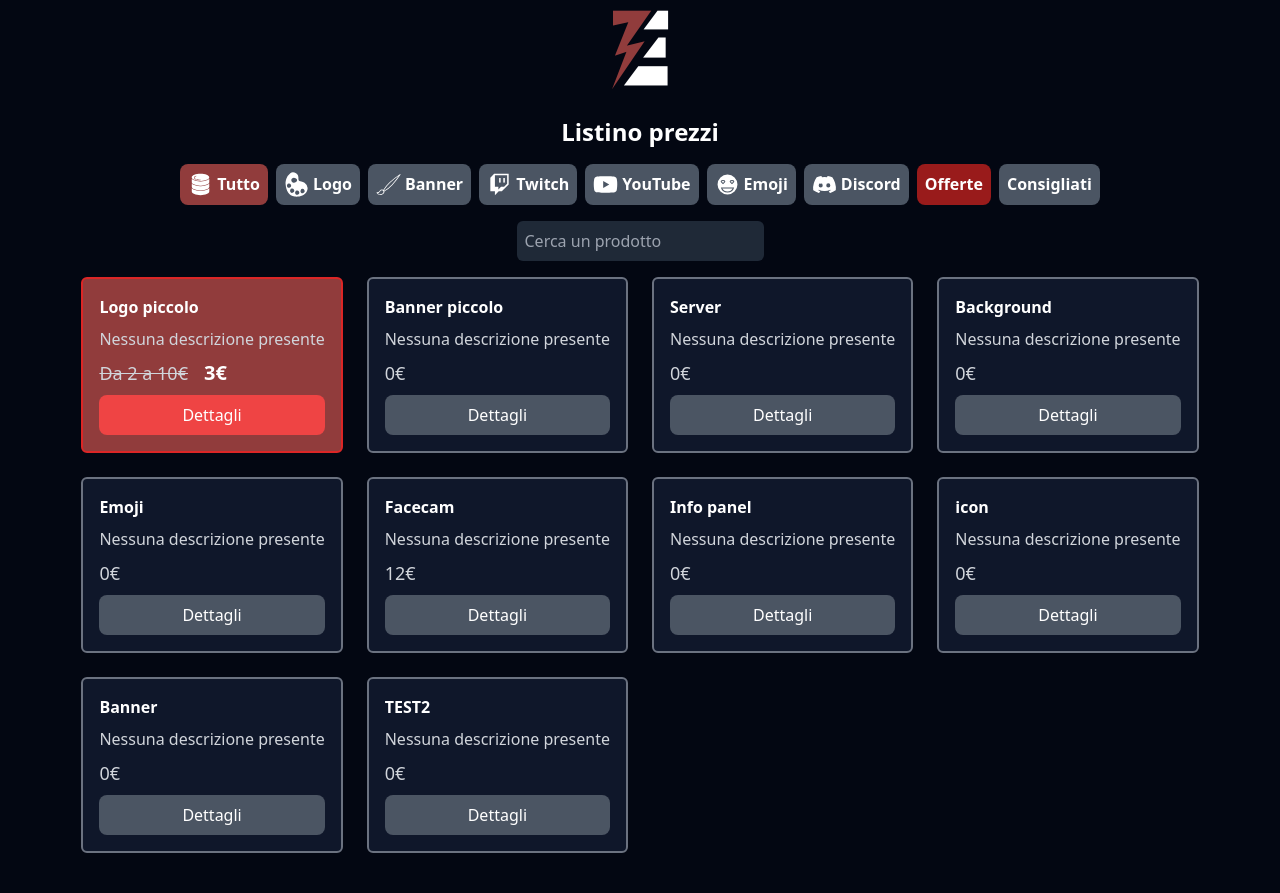
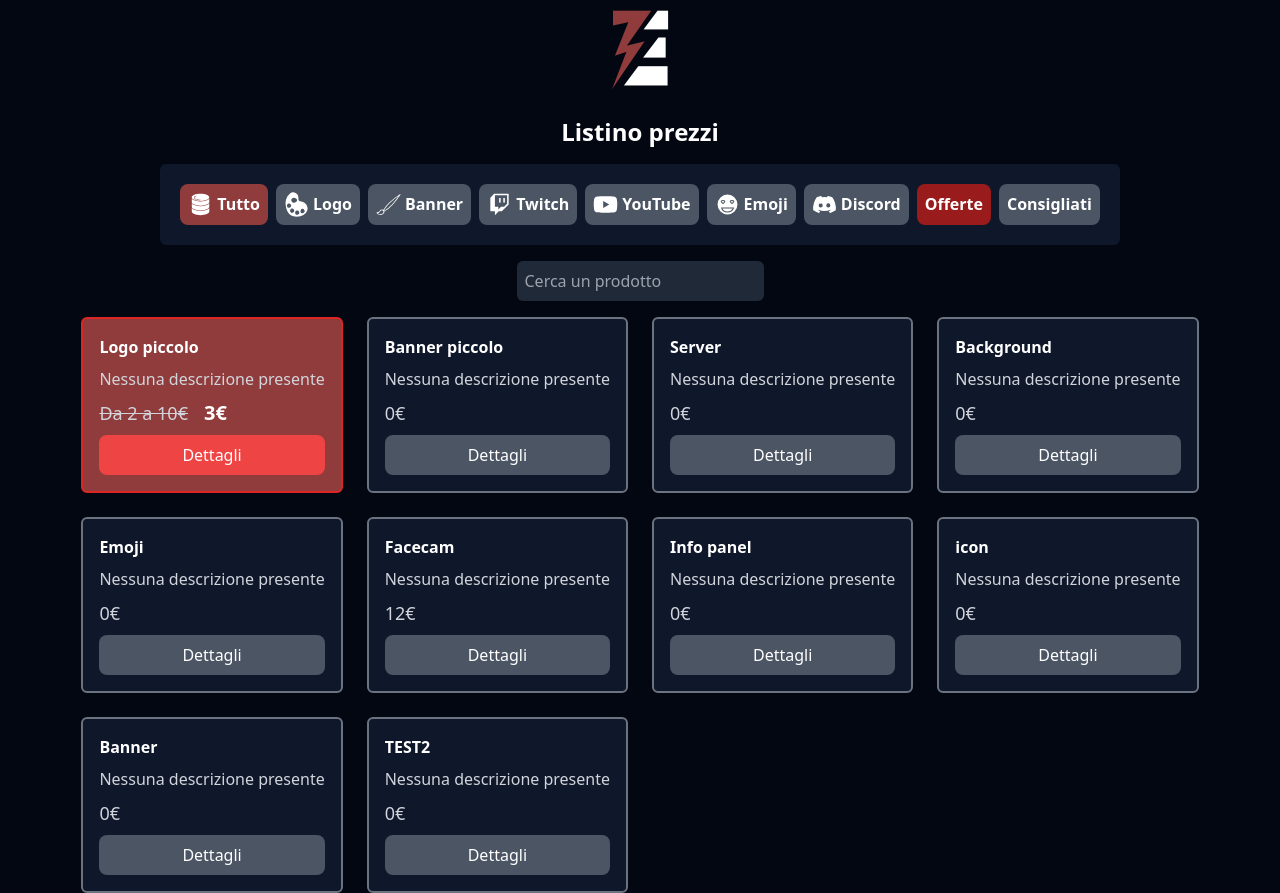
Before and after one commit to AESTHETICADESIGNERS/listino-prezzi, a website: page docs/index.html in a window 1280 px wide. Before the commit the page ends 853 px from the top, so only its background shows below. Drawn offline with Linux system fonts and the light colour scheme.

Commit message:
box rotondo per i pulsanti delle categorie

```diff
--- a/docs/index.html
+++ b/docs/index.html
@@ -14,7 +14,7 @@
     <div class="container mx-auto px-2 flex flex-col items-center gap-4">
         <img class="logo" src="logo.png" alt="" width="100px" height="100px">
         <h1 class="text-2xl font-semibold text-white">Listino prezzi</h1>
-        <div class="flex flex-wrap justify-center gap-2" id="categories">
+        <div class="flex flex-wrap justify-center gap-2 p-5 rounded-md bg-slate-900" id="categories">
             <button class="flex gap-1 bg-[#913c3c] primary p-2 rounded-lg text-white font-semibold" onclick="caricaProdotti()"><img src="./icone/icona-tutto.svg"><p>Tutto</p></button>
             <button class="flex gap-1 bg-gray-600 primary p-2 rounded-lg text-white font-semibold hover:bg-gray-700" onclick="caricaProdotti('logo')"><img src="./icone/icona-logo.svg"><p>Logo</p></button>
             <button class="flex gap-1 bg-gray-600 primary p-2 rounded-lg text-white font-semibold hover:bg-gray-700" onclick="caricaProdotti('banner')"><img src="./icone/icona-banner.svg"><p>Banner</p></button>
```
Also changed, not shown: docs/css/tailwindcss.css.
